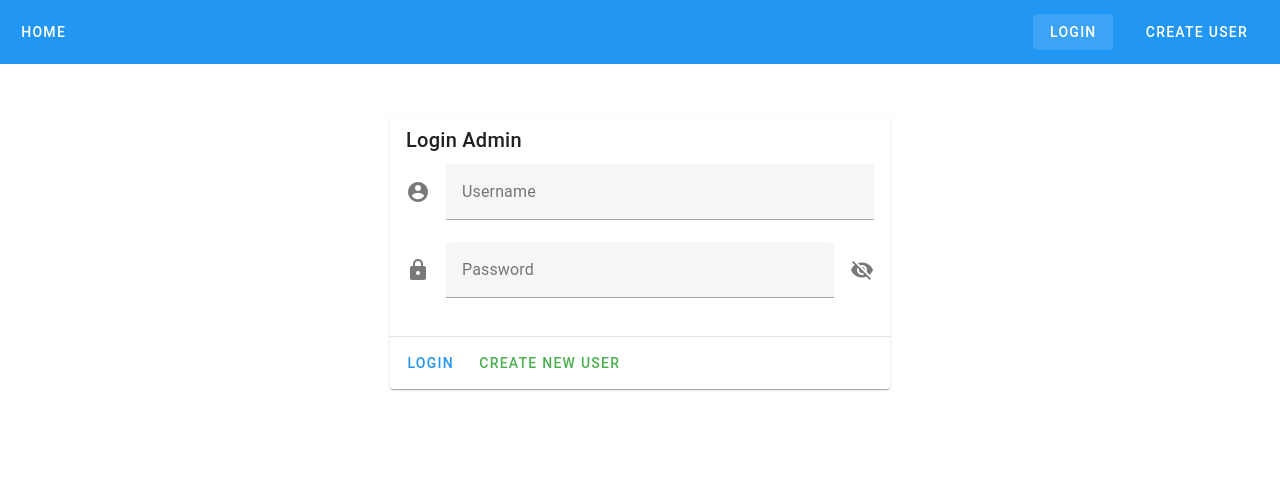
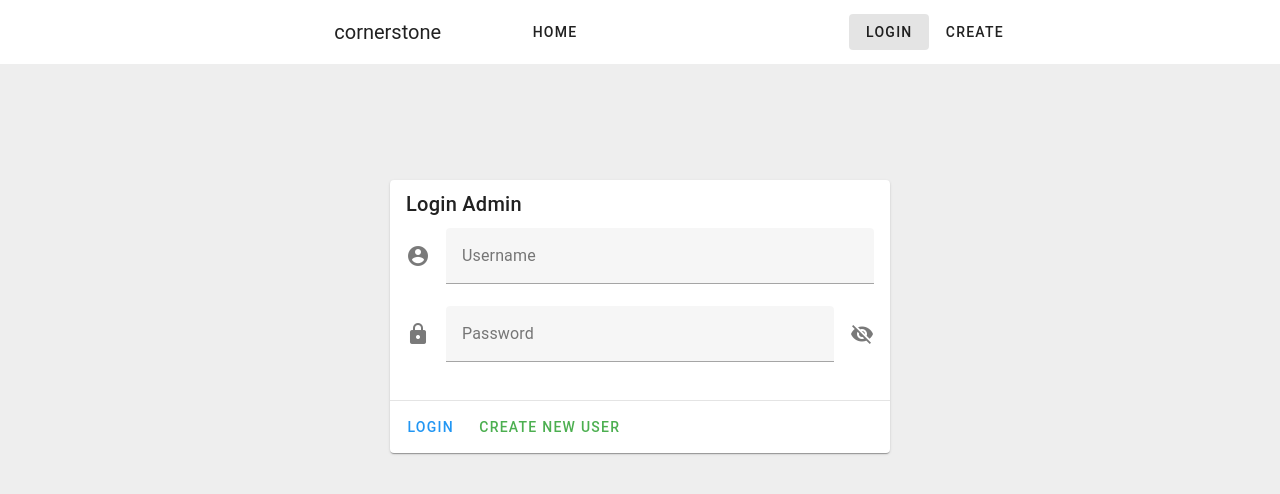
Before and after one commit to JohnSters/cornerstone, a Vue app: page /login in a window 1280 px wide. Shown: the top 494 px of the page. Built offline with nearby package versions, Linux system fonts and the light colour scheme.

Commit message:
Some visual changes to app bar.

```diff
--- a/src/App.vue
+++ b/src/App.vue
@@ -1,6 +1,6 @@
 <template>
   <v-app>
-    <v-main>
+    <v-main style="height: 100vh" class="bg-grey bg-grey-lighten-3">
       <router-view />
     </v-main>
   </v-app>
--- a/src/components/administration/AdminLogin.vue
+++ b/src/components/administration/AdminLogin.vue
@@ -1,4 +1,5 @@
 <template>
+  <v-main>
     <v-container>
       <v-card width="500" class="mx-auto mt-9">
         <v-card-title>Login Admin</v-card-title>
@@ -14,11 +15,12 @@
 
         <v-divider></v-divider>
         <v-card-actions>
-        <v-btn color="info" to="/admin" @click="isAuthenticated">Login</v-btn>
+          <v-btn color="info" to="/admin">Login</v-btn>
           <v-btn color="success">Create new user</v-btn>
         </v-card-actions>
       </v-card>
     </v-container>
+  </v-main>
 </template>
 
 <script>
--- a/src/components/app-bars/MainAppBar.vue
+++ b/src/components/app-bars/MainAppBar.vue
@@ -1,20 +1,36 @@
 <template>
   <!-- App Bar for the front page.  -->
-  <v-app-bar color="blue" flat>
-    <v-btn to="/">Home</v-btn>
-    <v-spacer></v-spacer>
-    <v-btn class="mr-4" to="/login">Login</v-btn>
-    <v-btn class="mr-4">Create User</v-btn>
-  </v-app-bar>
+  <nav class="toolbar" align="center">
+    <v-app-bar app flat>
+      <v-container>
+        <v-row align="center">
+          <v-app-bar-title>
+            cornerstone
+          </v-app-bar-title>
+          <div>
+            <v-btn to="/">Home</v-btn>
+          </div>
+          <v-spacer />
+          <div>
+            <v-btn to="/login">Login</v-btn>
+            <v-btn to="/create">Create</v-btn>
+          </div>
+        </v-row>
+      </v-container>
+    </v-app-bar>
+  </nav>
 </template>
 
 <script>
 
 export default {
   name: 'MainAppBar',
-
-  methods: {
-
-  }
+  data: () => ({}),
 }
 </script>
+
+<style>
+.v-container {
+  max-width: 60% !important;
+}
+</style>
--- a/src/views/HomeView.vue
+++ b/src/views/HomeView.vue
@@ -1,25 +1,50 @@
 <template>
   <MainAppBar />
+  <v-main>
     <v-container>
       <v-row>
-      <v-col
-          class="mt-3"
-          v-for="n in 9"
+        <v-col cols="2">
+          <v-sheet rounded="lg">
+            <v-list color="transparent">
+              <v-list-item
+                  v-for="n in 5"
                   :key="n"
-          cols="4"
+                  link
               >
-        <v-card-title primary-title class="justify-center">
-          <div>
-            <h3 class="headline pink--text text--accent-2">Lorum</h3>
-            <div>Lorem ipsum dolor sit amet.</div>
-          </div>
-        </v-card-title>
-        <v-card-actions class="justify-center">
-          <v-btn flat color="green">use backend</v-btn>
-        </v-card-actions>
+                <v-list-item-content>
+                  <v-list-item-title>
+                    List Item {{ n }}
+                  </v-list-item-title>
+                </v-list-item-content>
+              </v-list-item>
+
+              <v-divider class="my-2"></v-divider>
+
+              <v-list-item
+                  link
+                  color="grey lighten-4"
+              >
+                <v-list-item-content>
+                  <v-list-item-title>
+                    Refresh
+                  </v-list-item-title>
+                </v-list-item-content>
+              </v-list-item>
+            </v-list>
+          </v-sheet>
+        </v-col>
+
+        <v-col>
+          <v-sheet
+              min-height="70vh"
+              rounded="lg"
+          >
+            <!--  -->
+          </v-sheet>
         </v-col>
       </v-row>
     </v-container>
+  </v-main>
 </template>
 
 <script>
```
Lines whose indentation alone changed are shown as unchanged.
